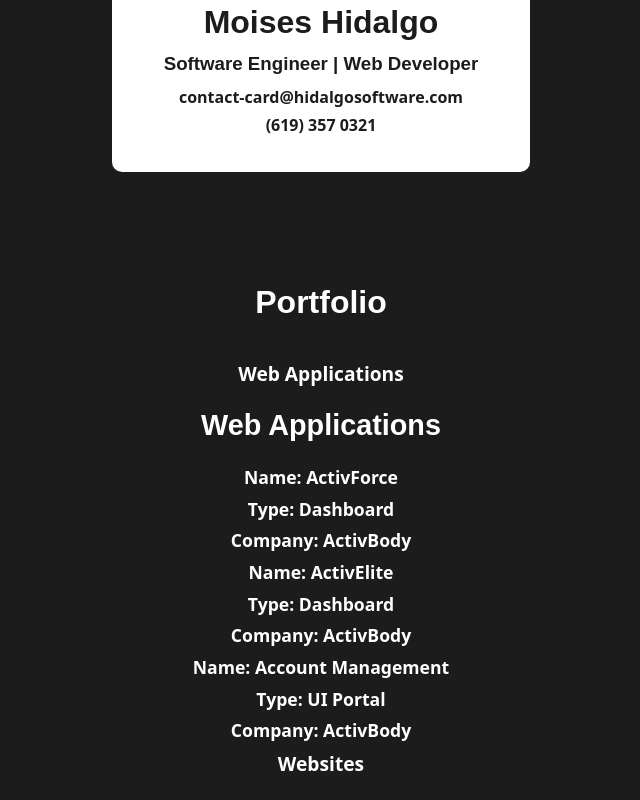
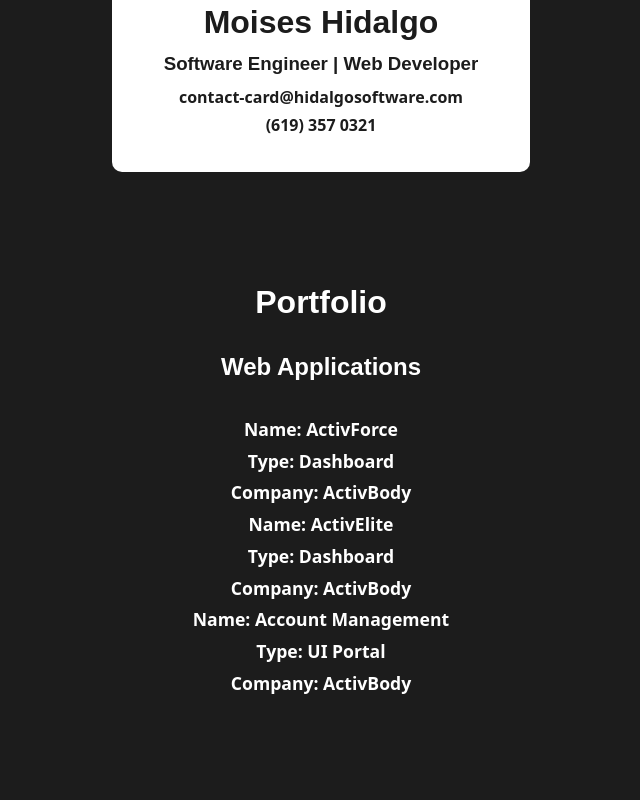
Before and after one commit to Shiinoya/HidalgoSoftware, a SvelteKit app: page /portfolio in a window 1280 px wide. Shown: the part 356-1156 px from the top of the page, without its empty margins (319-959 px from the left). After the commit the page ends 1072 px from the top, so only its background shows below. Built offline with nearby package versions, Linux system fonts and the light colour scheme; a web font is replaced by a local one.

Commit message:
Remove list from portfolio view

```diff
--- a/src/routes/portfolio/+page.svelte
+++ b/src/routes/portfolio/+page.svelte
@@ -13,13 +13,7 @@
   <div class="portfolio">
     <h1>Portfolio</h1>
 
-    <div class="links">
-      <ul>
-        <li><a href="/portfolio/web-applications">Web Applications</a></li>
-        <WebAppsCard />
-        <li><a href="/portfolio/websites">Websites</a></li>
-      </ul>
-    </div>
+    <WebAppsCard />
   </div>
 </div>
 
@@ -41,17 +35,6 @@
       align-items: center;
 
       text-align: center;
-
-      ul {
-        padding: 0;
-        font-size: 1.2rem;
-        font-weight: bold;
-
-        li {
-          padding: 0.5em;
-          list-style: none;
-        }
-      }
     }
   }
 </style>
```
